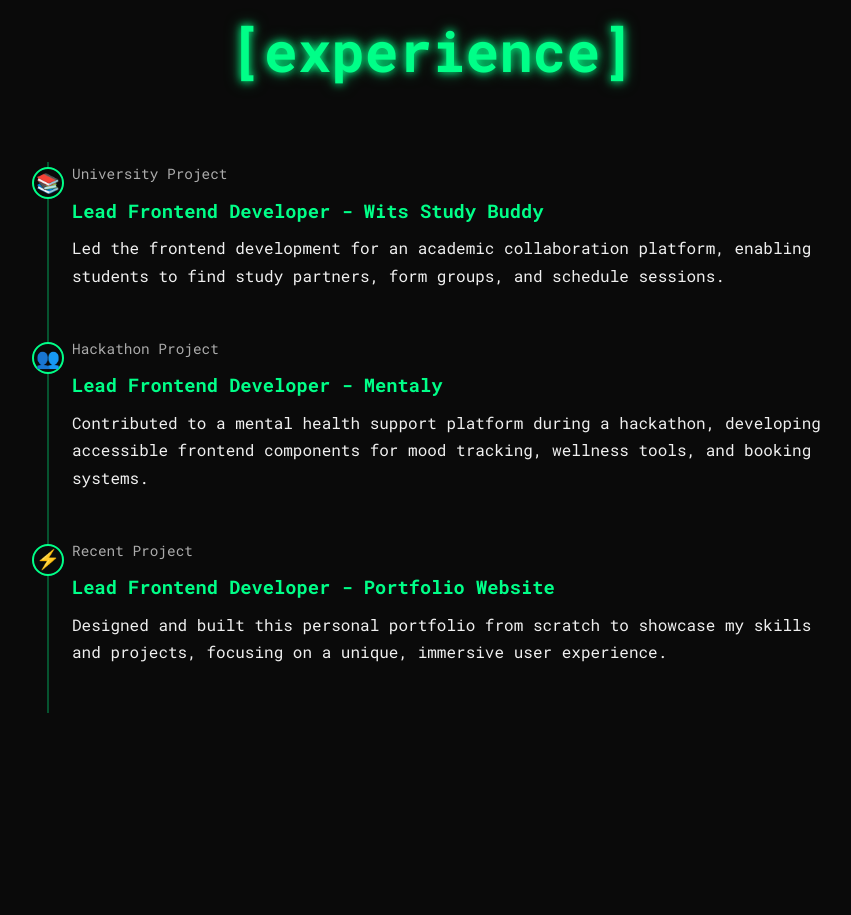
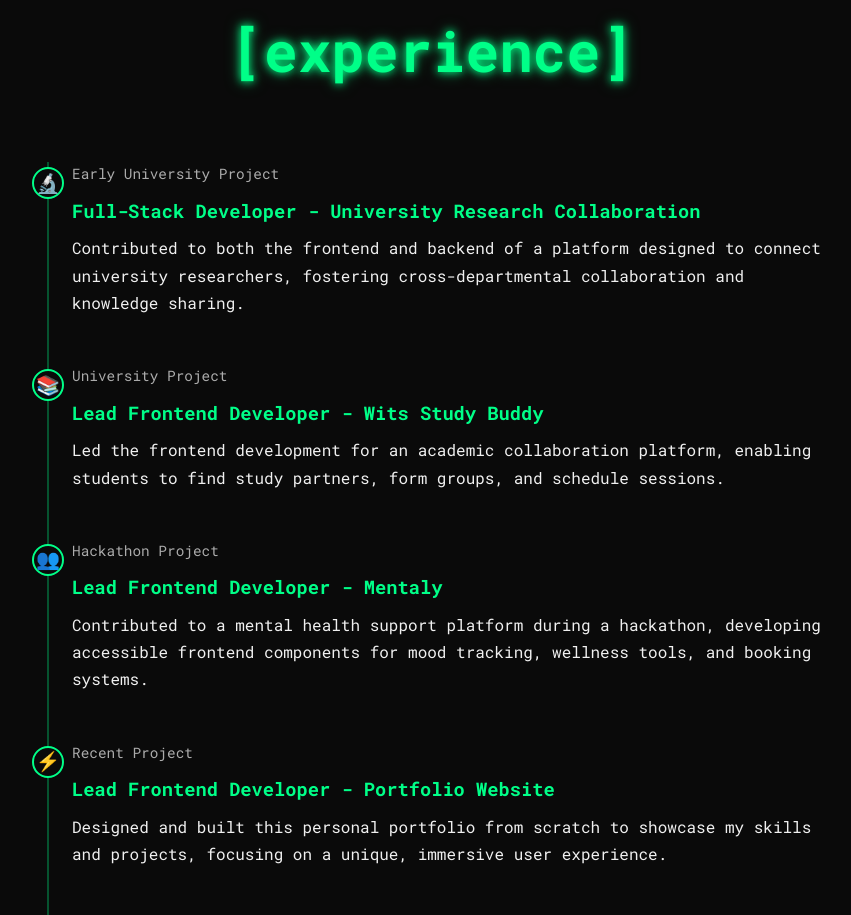
Before and after one commit to riley-8/my-portfolio, a plain HTML site: page src/frontend/html/index.html in a window 1280 px wide. Shown: the part 3293-4208 px from the top of the page, without its empty margins (208-1059 px from the left). Drawn offline with Linux system fonts and the light colour scheme; no server answers.

Commit message:
feat: Add university research project to experience

```diff
--- a/src/frontend/html/index.html
+++ b/src/frontend/html/index.html
@@ -83,7 +83,15 @@
         <section id="experience">
             <h2 class="section-title">[experience]</h2>
             <div class="timeline">
-                 <div class="timeline-item">
+                <div class="timeline-item">
+                    <div class="timeline-dot">🔬</div>
+                    <div class="timeline-date">Early University Project</div>
+                    <div class="timeline-content">
+                        <h3>Full-Stack Developer - University Research Collaboration</h3>
+                        <p>Contributed to both the frontend and backend of a platform designed to connect university researchers, fostering cross-departmental collaboration and knowledge sharing.</p>
+                    </div>
+                </div>
+                <div class="timeline-item">
                     <div class="timeline-dot">📚</div>
                     <div class="timeline-date">University Project</div>
                     <div class="timeline-content">
@@ -132,7 +140,7 @@
 
     <footer>
         <div class="footer-content">
-            <p>&copy; 2025 Kwazi Ngidi. All rights reserved.</p>
+            <p>&copy; 2024 Kwazi Ngidi. All rights reserved.</p>
             <div class="social-links">
                  <a href="https://github.com/riley-8" target="_blank"><i class="fab fa-github"></i> GitHub</a>
                 <a href="https://www.linkedin.com/in/kwazi-ngidi-4076772a5" target="_blank"><i class="fab fa-linkedin"></i> LinkedIn</a>
```
